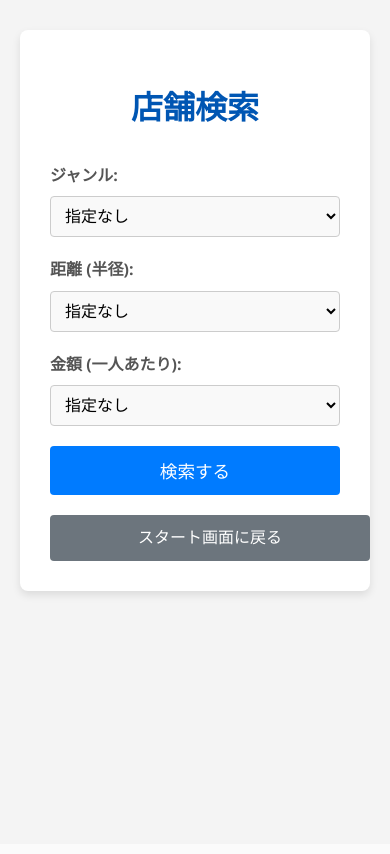
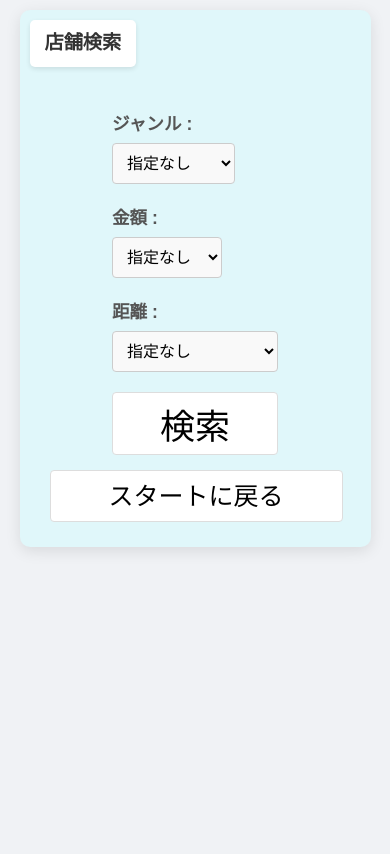
Before and after one commit to Yota0510/LunchSupportSystem, a PHP site: page /search_form.php in a window 390 px wide. Before the commit the page ends 598 px from the top, so only its background shows below. Run offline with PHP 8.4, Linux system fonts and the light colour scheme.

Commit message:
search_form.phpを完成させました．

```diff
--- a/public.html/search_form.php
+++ b/public.html/search_form.php
@@ -1,9 +1,9 @@
 <?php
 /**
  * ファイル名：search_form.php (W5 検索画面)
- * 版名：V1.0
+ * 版名：V1.1
  * 作成者：鈴木 馨
- * 日付：2025.06.10
+ * 日付：2025.06.15
  * 機能要約: 店舗検索の条件を入力するフォームを表示し、
  * フォーム送信時にM4 店舗検索主処理 (StoreSearchMain) を呼び出す。
  * 対応コンポーネント: C1 UI処理部
@@ -85,87 +85,210 @@ if ($_SERVER['REQUEST_METHOD'] === 'GET' && isset($_GET['search'])) {
     <title>店舗検索 - 検索条件入力</title>
     <style>
         body {
-            font-family: 'Segoe UI', Tahoma, Geneva, Verdana, sans-serif;
-            margin: 20px;
-            background-color: #f4f4f4;
+            font-family: 'MS Gothic', 'Meiryo', 'メイリオ', sans-serif; /* フォントを統一 */
+            margin: 0; /* マージンをリセット */
+            background-color: #f0f2f5; /* 背景色 */
+            color: #333; /* 文字色 */
+            line-height: 1.6; /* 行の高さ */
+            min-height: 100vh; /* 画面いっぱいの高さを確保 */
+            box-sizing: border-box;
+            text-align: center;
+        }
+        /* コンテナのスタイル */
+        .container {
+            background-color: #e0f7fa; /* 背景色を水色に変更 */
+            padding: 80px 50px 40px 50px; /* 上部のパディングを増やしてタイトルスペースを確保 */
+            border-radius: 10px;
+            box-shadow: 0 4px 15px rgba(0,0,0,0.1);
+            max-width: 1200px; /* 検索フォームと幅を合わせる */
+            width: 90%;
+            box-sizing: border-box;
+            margin: 20px auto;
+            position: relative; /* 子要素の絶対配置の基準にする */
+            min-height: 700px;
+            display: flex;
+            flex-direction: column;
+            align-items: center;
+            padding-top: 150px;
+            box-sizing: border-box;
+        }
+        /* トップバーのスタイル */
+        .top-bar {
+            display: flex;
+            justify-content: space-between;
+            align-items: center;
+            width: 100%;
+            position: absolute;
+            top: 20px;
+            left: 0;
+            padding: 0 20px;
+            box-sizing: border-box;
+        }
+
+        h1 {
+            display: none;
+        }
+        /* 左上のタイトル (店舗検索) のスタイル */
+        .title-left {
+            background-color: #ffffff;
             color: #333;
-            line-height: 1.6;
+            padding: 10px 20px;
+            border-radius: 5px;
+            font-size: 40px;
+            font-weight: 900;
+            display: inline-block;
+            box-shadow: 0 2px 5px rgba(0,0,0,0.1);
         }
-        .container {
-            background-color: #fff;
-            padding: 30px;
-            border-radius: 8px;
-            box-shadow: 0 4px 8px rgba(0,0,0,0.1);
-            max-width: 600px;
-            margin: 30px auto;
-        }
-        h1 {
-            color: #0056b3;
-            text-align: center;
-            margin-bottom: 30px;
-        }
+        /* フォームグループのスタイル */
         .form-group {
             margin-bottom: 20px;
+            width: 100%;
+            max-width: 650px;
+            text-align: left;
+            display: flex;
+            align-items: center;
+            justify-content: flex-start;
+            gap: 30px;
+            padding-left: 50px;
+            box-sizing: border-box;
         }
+        /* ラベルのスタイル */
         label {
-            display: block;
-            margin-bottom: 8px;
-            font-weight: bold;
+            margin-bottom: 0;
+            font-weight: 900;
             color: #555;
+            font-size: 45px;
+            white-space: nowrap;
+            width: 250px;
+            min-width: 180px;
         }
+        /* セレクトボックスのスタイル */
         select {
-            width: 100%;
+            flex-grow: 1;
             padding: 10px;
             border: 1px solid #ccc;
             border-radius: 4px;
-            font-size: 1em;
+            font-size: 30px;
             background-color: #f9f9f9;
             box-sizing: border-box;
+            height: 60px;
         }
-        button {
+        /* 検索ボタンのスタイル */
+        button[type="submit"] {
             display: block;
             width: 100%;
-            padding: 12px 20px;
-            background-color: #007bff;
-            color: white;
-            border: none;
+            max-width: 400px;
+            padding: 5px 10px;
+            background-color: #ffffff;
+            color: #000000;
+            border: 1px solid #ddd;
             border-radius: 4px;
-            font-size: 1.1em;
+            font-size: 35px;
             cursor: pointer;
-            transition: background-color 0.3s ease;
+            transition: background-color 0.3s ease, border-color 0.3s ease;
+            margin-top: 50px;
+            margin-left: auto;
+            margin-right: auto;
+            position: relative;
+            bottom: unset;
+            left: unset;
         }
-        button:hover {
-            background-color: #0056b3;
+        /* 検索ボタンの押した時のスタイル */
+        button[type="submit"]:hover {
+            background-color: #f0f0f0;
+            border-color: #aaa;
         }
+        /* エラーメッセージのスタイル */
         .error-message {
             color: #dc3545;
             text-align: center;
             margin-bottom: 20px;
             font-weight: bold;
         }
+        /* スタートに戻るボタンのスタイル */
         .back-button {
             display: block;
             width: 100%;
-            padding: 10px 15px;
-            background-color: #6c757d;
-            color: white;
-            border: none;
+            max-width: 400px;
+            padding: 5px 0px;
+            background-color: #ffffff;
+            color: #000000;
+            border: 1px solid #ddd;
             border-radius: 4px;
-            font-size: 1em;
+            font-size: 25px;
             cursor: pointer;
             text-align: center;
             text-decoration: none;
-            margin-top: 20px;
-            transition: background-color 0.3s ease;
+            transition: background-color 0.3s ease, border-color 0.3s ease;
+
+            position: absolute;
+            bottom: 20px;
+            left: 5px;
+            margin-top: 0;
         }
+        /* スタートに戻るボタンの押した時のスタイル */
         .back-button:hover {
-            background-color: #5a6268;
+            background-color: #f0f0f0;
+            border-color: #aaa;
+        }
+
+        /* レスポンシブ対応 */
+        @media (max-width: 768px) {
+            .container {
+                padding: 60px 30px 25px 30px;
+                max-width: 95%;
+                margin-top: 10px;
+                min-height: 400px;
+                padding-top: 100px; /* モバイルでのパディング調整 */
+            }
+            .top-bar {
+                top: 10px;
+                padding: 0 10px;
+            }
+            .title-left {
+                font-size: 1.2em;
+                padding: 8px 15px;
+            }
+            .form-group {
+                max-width: 100%;
+                flex-direction: column;
+                align-items: flex-start;
+                gap: 5px;
+                padding-left: 0;
+            }
+            .form-group label {
+                font-size: 1.1em;
+                width: auto;
+                min-width: auto;
+            }
+            .form-group select {
+                font-size: 1em;
+                height: auto;
+            }
+            button[type="submit"] {
+                max-width: 100%;
+                margin-top: 20px;
+                position: static;
+                margin-left: auto;
+                margin-right: auto;
+            }
+            .back-button {
+                max-width: 100%;
+                position: static;
+                margin-top: 15px;
+                margin-left: auto;
+                margin-right: auto;
+                bottom: unset;
+                left: unset;
+            }
         }
     </style>
 </head>
 <body>
     <div class="container">
-        <h1>店舗検索</h1>
+        <div class="top-bar">
+            <div class="title-left">店舗検索</div>
+        </div>
 
         <?php if (!empty($error_message)): ?>
             <div class="error-message">
@@ -175,7 +298,7 @@ if ($_SERVER['REQUEST_METHOD'] === 'GET' && isset($_GET['search'])) {
 
         <form action="search_form.php" method="GET">
             <div class="form-group">
-                <label for="genre">ジャンル:</label>
+                <label for="genre">ジャンル :</label>
                 <select id="genre" name="genre">
                     <option value="" <?php echo (!isset($_GET['genre']) || ($_GET['genre'] ?? '') === '') ? 'selected' : ''; ?>>指定なし</option>
                     <option value="居酒屋" <?php echo ($_GET['genre'] ?? '') === '居酒屋' ? 'selected' : ''; ?>>居酒屋</option>
@@ -190,7 +313,21 @@ if ($_SERVER['REQUEST_METHOD'] === 'GET' && isset($_GET['search'])) {
             </div>
 
             <div class="form-group">
-                <label for="distance">距離 (半径):</label>
+                <label for="price">金額 :</label>
+                <select id="price" name="price">
+                    <option value="0" <?php echo (!isset($_GET['price']) || ((int)($_GET['price'] ?? 0)) === 0) ? 'selected' : ''; ?>>指定なし</option>
+                    <option value="500" <?php echo ((int)($_GET['price'] ?? 0)) === 500 ? 'selected' : ''; ?>>〜500円</option>
+                    <option value="1000" <?php echo ((int)($_GET['price'] ?? 0)) === 1000 ? 'selected' : ''; ?>>〜1000円</option>
+                    <option value="1500" <?php echo ((int)($_GET['price'] ?? 0)) === 1500 ? 'selected' : ''; ?>>〜1500円</option>
+                    <option value="2000" <?php echo ((int)($_GET['price'] ?? 0)) === 2000 ? 'selected' : ''; ?>>〜2000円</option>
+                    <option value="3000" <?php echo ((int)($_GET['price'] ?? 0)) === 3000 ? 'selected' : ''; ?>>〜3000円</option>
+                    <option value="5000" <?php echo ((int)($_GET['price'] ?? 0)) === 5000 ? 'selected' : ''; ?>>〜5000円</option>
+                </select>
+            </div>
+
+
+            <div class="form-group">
+                <label for="distance">距離 :</label>
                 <select id="distance" name="distance">
                     <option value="0" <?php echo (!isset($_GET['distance']) || ((int)($_GET['distance'] ?? 0)) === 0) ? 'selected' : ''; ?>>指定なし</option>
                     <option value="500" <?php echo ((int)($_GET['distance'] ?? 0)) === 500 ? 'selected' : ''; ?>>〜0.5km (500m)</option>
@@ -202,24 +339,11 @@ if ($_SERVER['REQUEST_METHOD'] === 'GET' && isset($_GET['search'])) {
                 </select>
             </div>
 
-            <div class="form-group">
-                <label for="price">金額 (一人あたり):</label>
-                <select id="price" name="price">
-                    <option value="0" <?php echo (!isset($_GET['price']) || ((int)($_GET['price'] ?? 0)) === 0) ? 'selected' : ''; ?>>指定なし</option>
-                    <option value="500" <?php echo ((int)($_GET['price'] ?? 0)) === 500 ? 'selected' : ''; ?>>〜500円</option>
-                    <option value="1000" <?php echo ((int)($_GET['price'] ?? 0)) === 1000 ? 'selected' : ''; ?>>〜1000円</option>
-                    <option value="1500" <?php echo ((int)($_GET['price'] ?? 0)) === 1500 ? 'selected' : ''; ?>>〜1500円</option>
-                    <option value="2000" <?php echo ((int)($_GET['price'] ?? 0)) === 2000 ? 'selected' : ''; ?>>〜2000円</option>
-                    <option value="3000" <?php echo ((int)($_GET['price'] ?? 0)) === 3000 ? 'selected' : ''; ?>>〜3000円</option>
-                    <option value="5000" <?php echo ((int)($_GET['price'] ?? 0)) === 5000 ? 'selected' : ''; ?>>〜5000円</option>
-                </select>
-            </div>
-
             <input type="hidden" name="search" value="1">
 
-            <button type="submit">検索する</button>
+            <button type="submit">検索</button>
         </form>
-        <a href="index.php" class="back-button">スタート画面に戻る</a>
+        <a href="start.php" class="back-button">スタートに戻る</a>
     </div>
 </body>
 </html>
```
